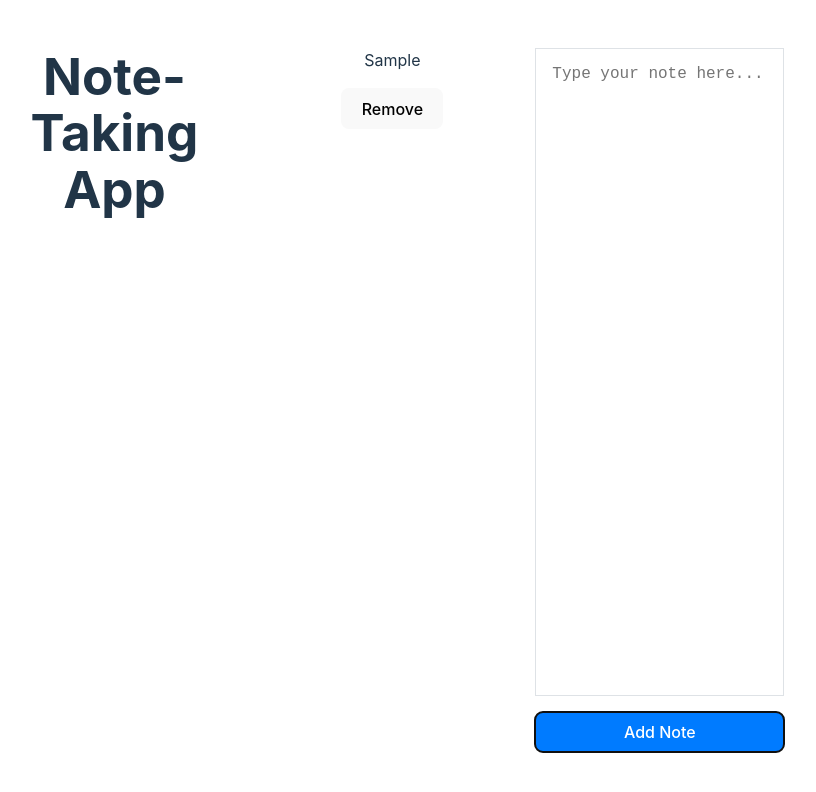
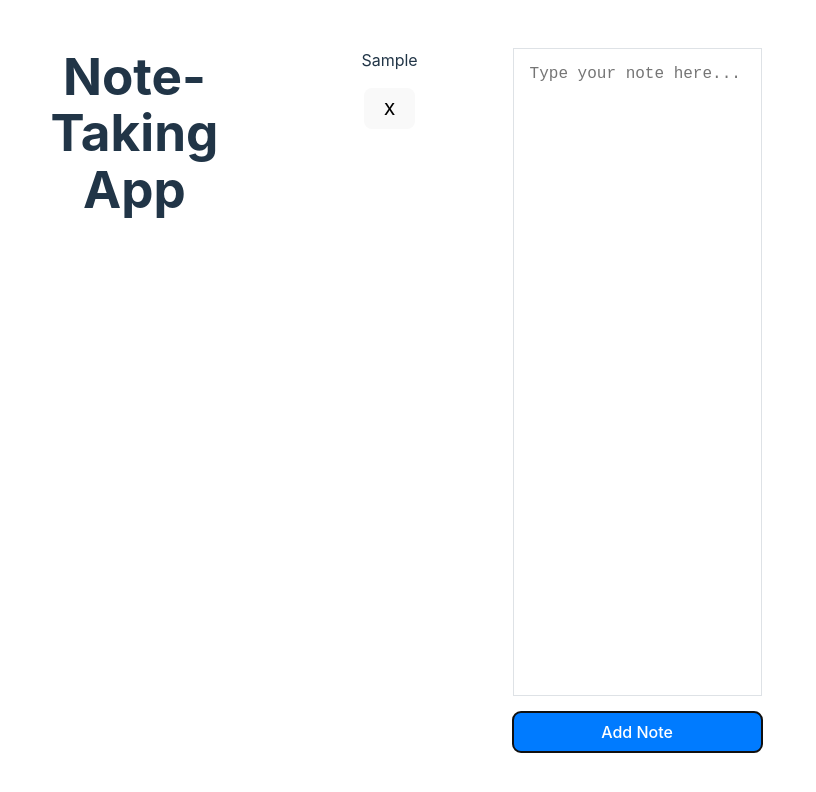
Before and after one commit to temavasilev/note-taker, a Svelte app: page / in a window 1280 px wide. Both pictures are taken after typing "Sample" into the empty fields and a click on the button "Add Note". Shown: the top 792 px of the page, without its empty margins (258-1074 px from the left). Built offline with nearby package versions, Linux system fonts and the light colour scheme.

Commit message:
Added basic markdown support

```diff
--- a/package.json
+++ b/package.json
@@ -17,5 +17,8 @@
     "tslib": "^2.5.0",
     "typescript": "^4.9.3",
     "vite": "^4.2.0"
+  },
+  "dependencies": {
+    "markdown-it": "^13.0.1"
   }
 }
--- a/src/Note.svelte
+++ b/src/Note.svelte
@@ -1,6 +1,7 @@
 <!-- Import createEventDispatcher to handle custom events -->
 <script lang="ts">
     import { createEventDispatcher } from 'svelte';
+    import MarkdownIt from 'markdown-it';
 
     // Exported props for this component
     export let id: string;
@@ -13,10 +14,17 @@
     function removeNote() {
       dispatch('removeNote', { id });
     }
+
+    const md = new MarkdownIt();
+
+    function parseMarkdown(content: string) {
+      return md.render(content);
+    }
+
   </script>
 
   <!-- Display the note content and a remove button -->
   <div class="note">
-    <p>{content}</p>
-    <button on:click={removeNote}>Remove</button>
+    <div class="note-content">{@html parseMarkdown(content)}</div>
+    <button on:click={removeNote}>X</button>
   </div>
```
Also changed, not shown: 2 other files (tests, documents, lock files or other folders).
